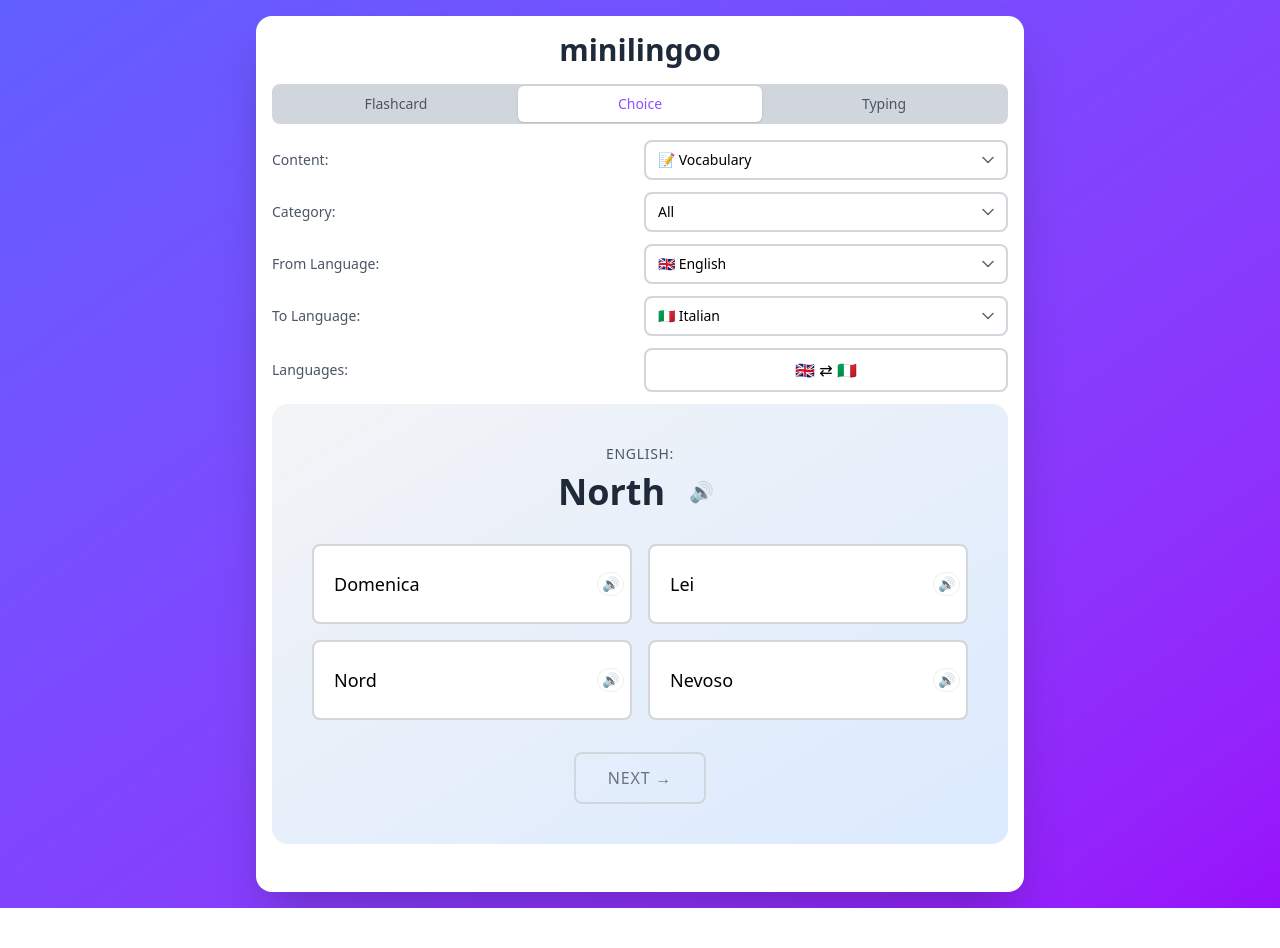
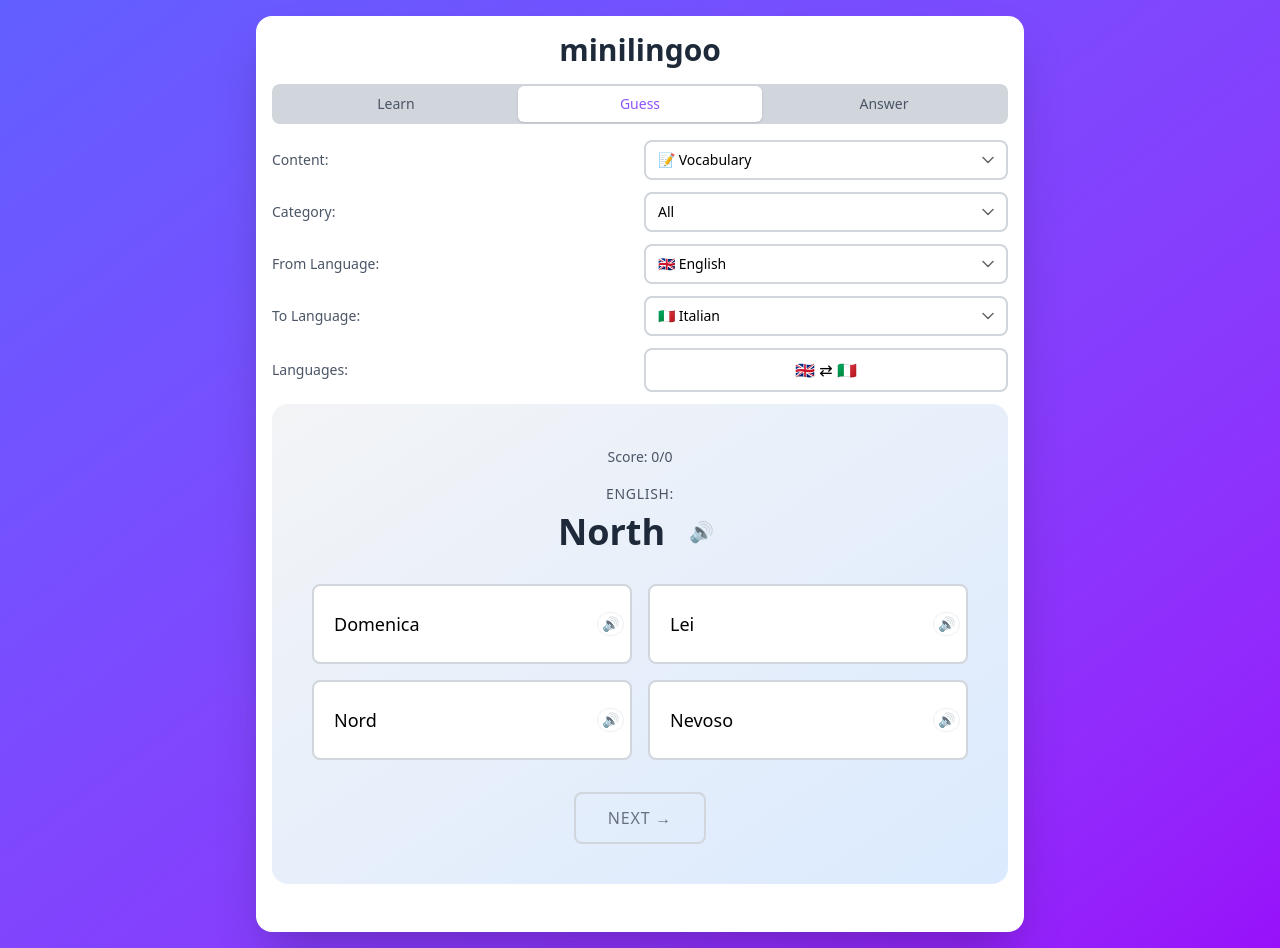
Before and after one commit to cztomsik/lang-app, a Preact app: page / in a window 1280 px wide. Before the commit the page ends 908 px from the top, so only its background shows below. Built offline with nearby package versions, Linux system fonts and the light colour scheme.

Commit message:
rename tabs, show score for non-learning modes

```diff
--- a/src/LangApp.tsx
+++ b/src/LangApp.tsx
@@ -32,14 +32,14 @@ export function LangApp() {
   const [fromLanguage, setFromLanguage] = useState<Language>('english');
   const [toLanguage, setToLanguage] = useState<Language>('italian');
   const [contentType, setContentType] = useState<ContentType>('vocabulary');
-  const [, setScore] = useState({ correct: 0, total: 0 });
+  const [score, setScore] = useState({ correct: 0, total: 0 });
   const [userInput, setUserInput] = useState('');
   const [feedback, setFeedback] = useState<'correct' | 'incorrect' | null>(
     null
   );
   const [practiceMode, setPracticeMode] = useState<
-    'flashcard' | 'typing' | 'multiple-choice'
-  >('multiple-choice');
+    'learn' | 'answer' | 'guess'
+  >('guess');
   const [selectedCategory, setSelectedCategory] = useState<string>('all');
   const [usedWords, setUsedWords] = useState<Set<number>>(new Set());
   const [multipleChoiceOptions, setMultipleChoiceOptions] = useState<string[]>(
@@ -153,7 +153,7 @@ export function LangApp() {
     setFeedback(null);
     setSelectedOption(null);
 
-    if (practiceMode === 'multiple-choice' && newWord) {
+    if (practiceMode === 'guess' && newWord) {
       setMultipleChoiceOptions(generateMultipleChoiceOptions(newWord));
     }
   };
@@ -266,9 +266,9 @@ export function LangApp() {
           value={practiceMode}
           onChange={(value) => setPracticeMode(value as any)}
           options={[
-            { value: 'flashcard', label: 'Flashcard' },
-            { value: 'multiple-choice', label: 'Choice' },
-            { value: 'typing', label: 'Typing' },
+            { value: 'learn', label: 'Learn' },
+            { value: 'guess', label: 'Guess' },
+            { value: 'answer', label: 'Answer' },
           ]}
         />
 
@@ -337,6 +337,12 @@ export function LangApp() {
       </div>
 
       <Card className="mt-2">
+        {(practiceMode === 'guess' || practiceMode === 'answer') && (
+          <div className="text-center mb-4">
+            <span className="text-sm text-gray-600">Score: {score.correct}/{score.total}</span>
+          </div>
+        )}
+
         <WordDisplay
           label={langs.fromLabel}
           word={getWordText(currentWord, langs.from)}
@@ -345,7 +351,7 @@ export function LangApp() {
           }
         />
 
-        {practiceMode === 'flashcard' ? (
+        {practiceMode === 'learn' ? (
           <>
             <WordDisplay
               label={langs.toLabel}
@@ -360,7 +366,7 @@ export function LangApp() {
               <Button onClick={handleSkip}>Next →</Button>
             </div>
           </>
-        ) : practiceMode === 'typing' ? (
+        ) : practiceMode === 'answer' ? (
           <>
             <div className="mb-6">
               <Input
```
